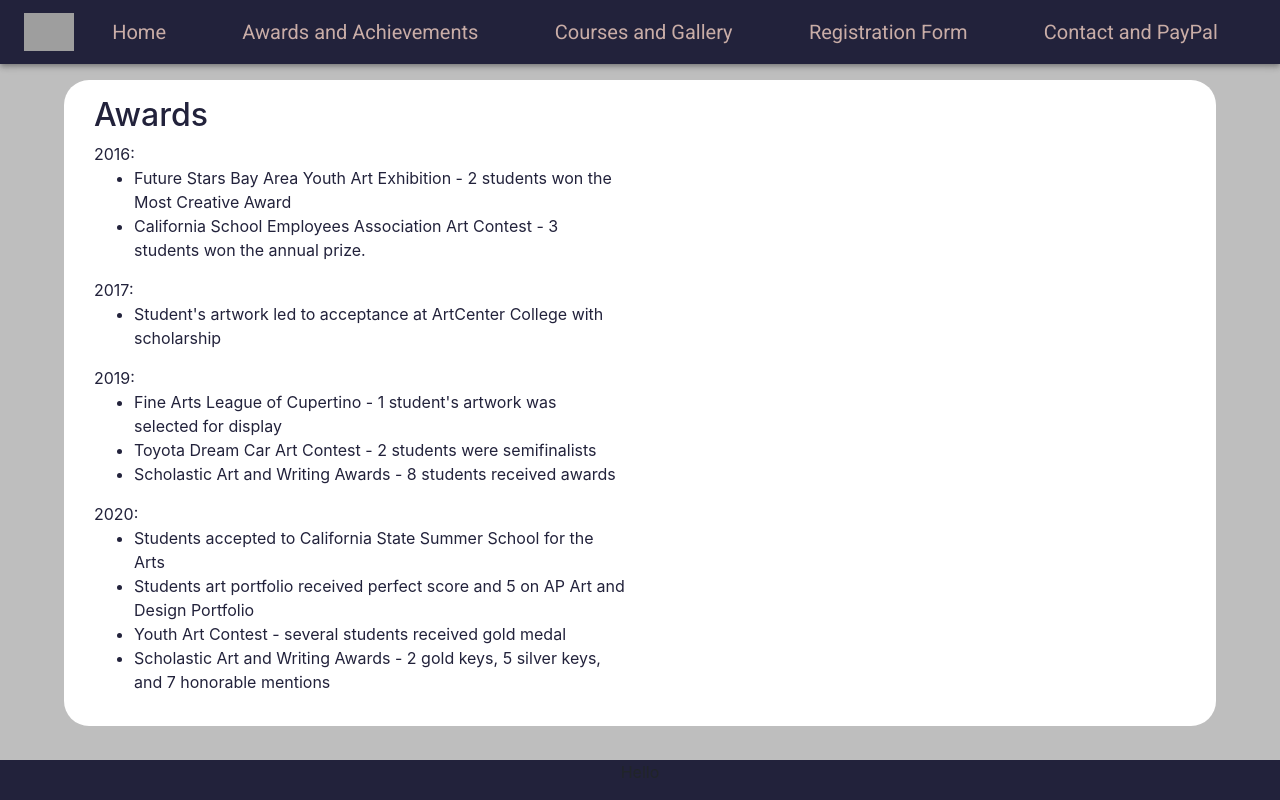
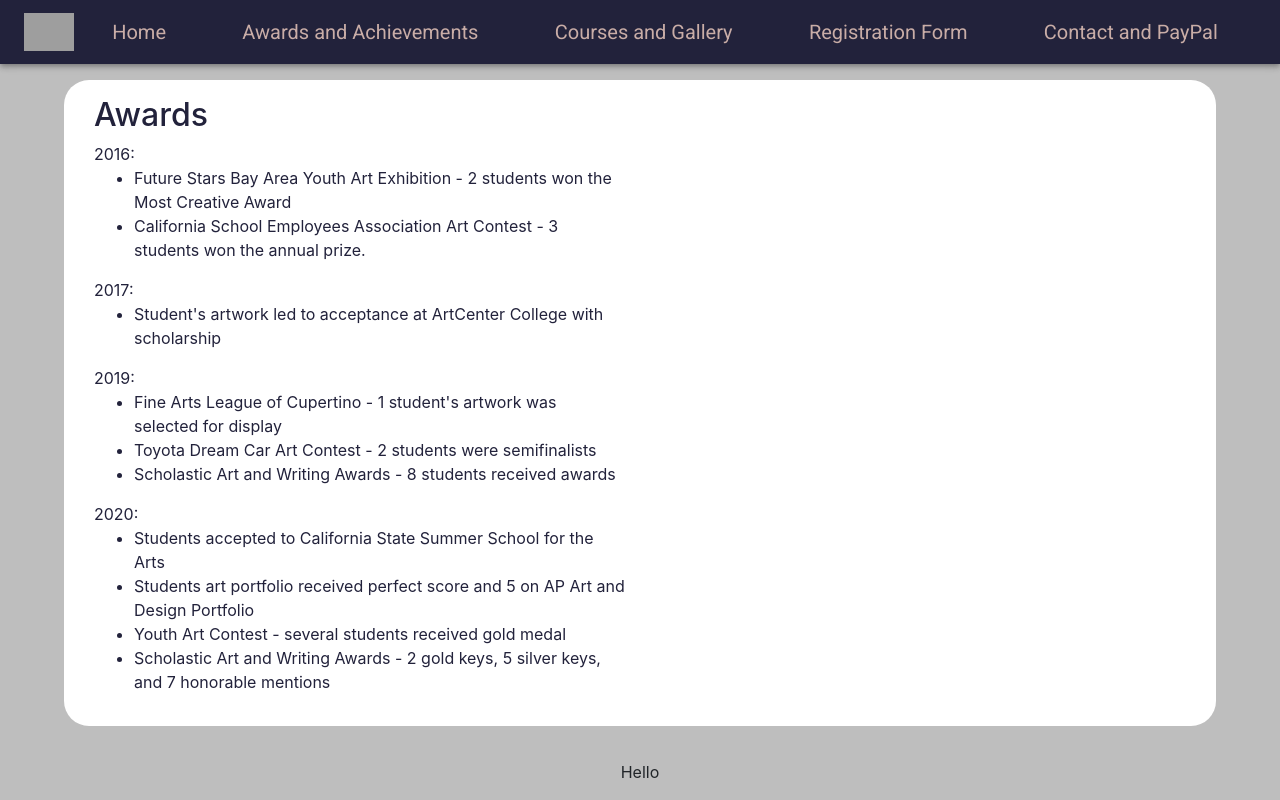
Before and after one commit to joshuajy03/artwebsite, a React (Create React App) app: page /artwebsite/awards in a window 1280 px wide. Built offline with nearby package versions, Linux system fonts and the light colour scheme; grey boxes are pictures that could not be loaded.

Commit message:
Revert "add color to footer"
This reverts commit e5761555eff37a7d000144c37f3799178df7ca5b.

```diff
--- a/src/components/WebPage.css
+++ b/src/components/WebPage.css
@@ -23,7 +23,5 @@ footer {
     position: absolute;
     bottom: 0;
     width: 100%;
-    margin-top: auto;
-    background-color: #22223B;
     height: 2.5rem;            /* Footer height */
   }
```
